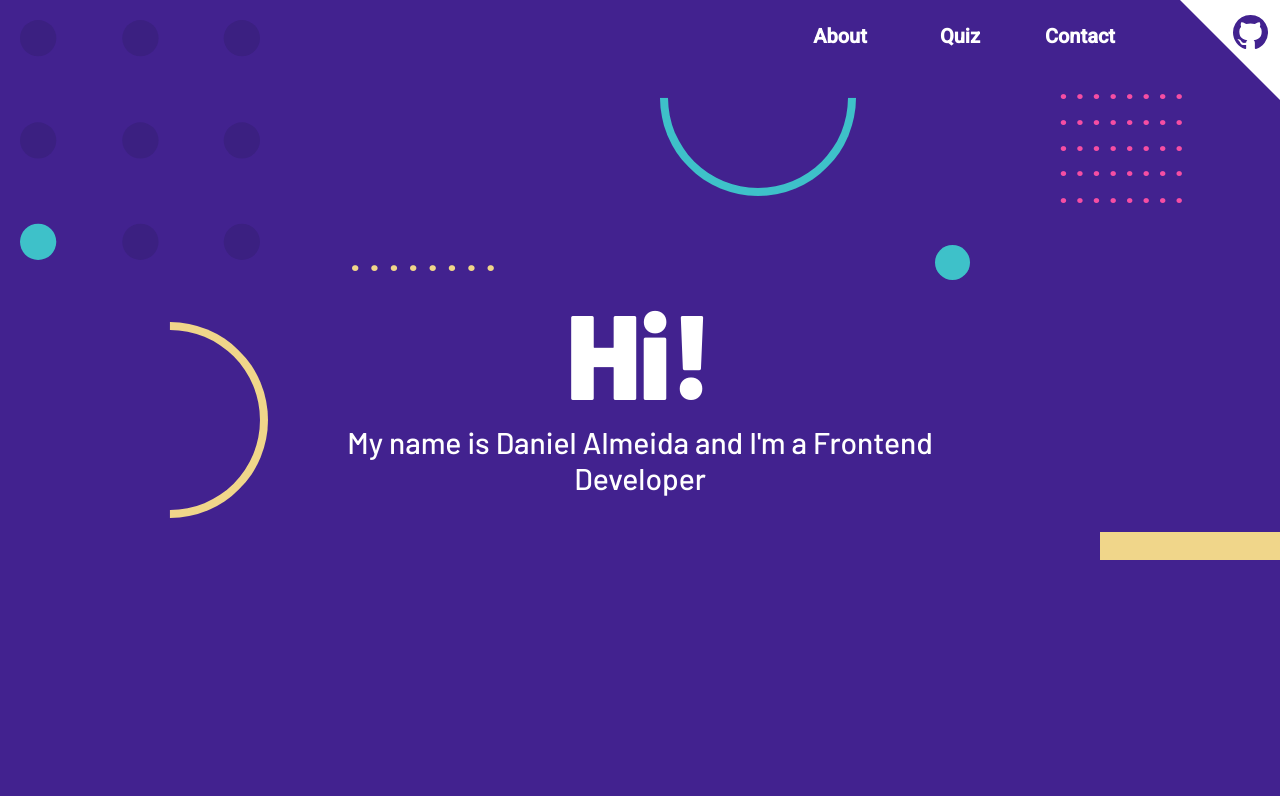
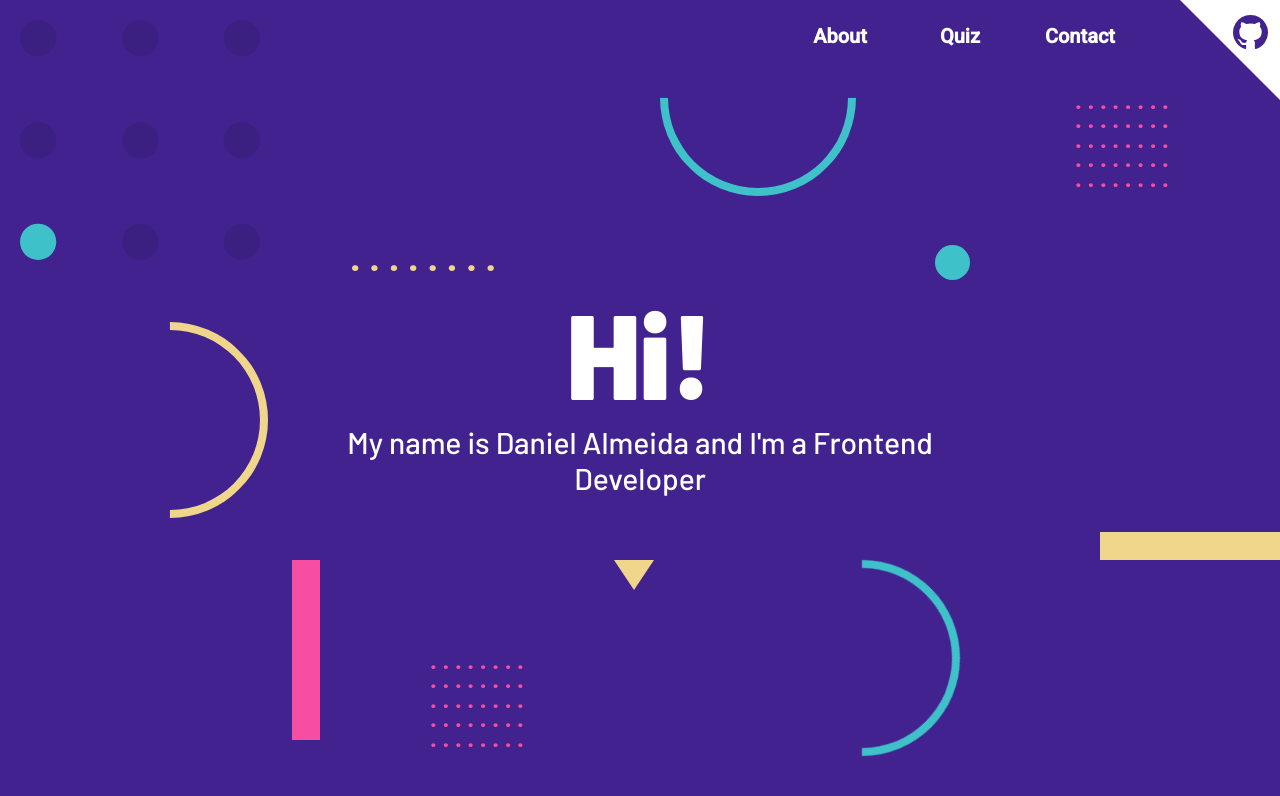
Before and after one commit to Danielimaalmeida/webcv, an Angular app: page / in a window 1280 px wide. Shown: the top 796 px of the page. Built offline with nearby package versions, Linux system fonts and the light colour scheme.

Commit message:
Added PanExtended animation

```diff
--- a/src/app/main/main/main.component.html
+++ b/src/app/main/main/main.component.html
@@ -1,11 +1,14 @@
+<!-- Top Container -->
+
 <div class="top-container" [ngStyle]="{'padding-top': paddingTop}">
   <div><img class="dots" src="./../../../assets/icons/dots.svg" alt="main dots"></div>
   <div><img class="dotted-line" src="./../../../assets/icons/dotted-line.svg" alt="dotted line"></div>
-  <div><div class="circle-container-top"><div class="circle"></div></div><div class="circle-sm"></div></div>
+  <div><div class="circle-container-top"><div class="circle"></div>
+  </div><div class="circle-sm"></div></div>
   <div><img class="pattern" src="./../../../assets/icons/pattern.svg" alt="pattern dots"></div>
 </div>
 
-
+<!-- Middle Container -->
 
 <div class="middle-container">
   <div>
@@ -20,49 +23,14 @@
   </div>
 </div>
 
-
-<div class="bottom-container"></div>
-
-<!--<div class="top-container">
-  <div class="child-column">
-    <!--<div class="rotated-bar"></div>
-    <div class="pattern-container">
-      <div></div>
-      <div></div>
-      <div></div>
-    </div>
-    <div class="pattern-container">
-      <div></div>
-      <div></div>
-      <div></div>
-    </div>
-    <div class="pattern-container">
-      <div></div>
-      <div></div>
-      <div></div>
-    </div>
+<!-- Bottom Container -->
+<div class="bottom-container">
+  <div class="scroll"><div class="arrow-down"></div></div>
+  <div>
+    <div class="vertical-bar"></div>
+    <div class="circle-sm"></div>
   </div>
-  <div class="child dots"><div>. . . . . .</div></div>
-  <div class="child">
-    <!--<div class="circle green-c animate-c">
-    </div>
-  </div>
-  <div class="child"></div>
+  <div><img class="pattern" src="./../../../assets/icons/pattern.svg" alt="pattern dots"></div>
+  <div><div class="circle-container-bottom"><div class="circle"></div>
+  <div></div>
 </div>
-
-<div class="middle-container">
-  <div class="middle-child">
-    <div class="circle-container">
-      <div class="circle-hidder"></div>
-      <div class="circle-medium">
-    </div>
-    </div>
-  </div>
-  <div class="middle-child">
-    <p>Hi!</p>
-    <div class="subtitle">My name is Daniel Almeida and I'm a Frontend Developer</div>
-  </div>
-  <div class="middle-child">
-    <div class="small-circle"></div>
-  </div>
-</div>-->
--- a/src/app/main/main/main.component.scss
+++ b/src/app/main/main/main.component.scss
@@ -4,6 +4,9 @@
   display: flex;
   height: 35%;
   width: 100%;
+  @include for-phone-only {
+    height: 25%;
+  }
 }
 
 /*** Top Container ***/
@@ -65,6 +68,7 @@
 
 .pattern {
   margin: auto;
+  max-width: 100px;
 }
 
 /*** Middle Container ***/
@@ -117,251 +121,64 @@
   }
 }
 
+/*** Bottom container ***/
+
 .bottom-container {
   @extend .main-container;
-}
 
-/*
-
-.top-container {
-  display: flex;
-  height: 35%;
-  width: 100%;
-}
-
-.top-container>div:nth-child(1) {
-  @include for-desktop {
-    max-width: 300px;
-  }
-
-  @include for-big-desktop {
-    max-width: 400px;
+  > div {
+    width: 25%;
+    display: flex;
+    @include for-phone-only {
+      width: 50%;
+    }
   }
 }
 
-.child-column {
-  width: 100%;
-  display: flex;
-  flex-direction: column;
-}
+.bottom-container>div:nth-child(2){
+  .vertical-bar {
+    margin: 0 0 auto auto;
+    @include for-phone-only {
+      margin: 0 auto 0 20px;
+    }
+  }
 
-.child-column>div:nth-child(4) {
-  >div:nth-child(1) {
-    background-color: $oceanGreen;
+  .circle-sm {
+    display: none;
+    @include for-phone-only {
+     display: unset;
+     margin: auto 40px auto;
+     animation: Panextended 6000ms linear infinite alternate-reverse;
+    }
   }
 }
 
-.pattern-container {
-  display: flex;
-  flex-grow: 1;
-
-  >div {
-    @extend .small-circle;
-  }
-
+.bottom-container>div:nth-child(3){
   @include for-phone-only {
     display: none;
   }
 }
 
-.small-circle {
-    margin: auto;
-    border-radius: 50%;
-    background-color: $darkblue;
-
-    @include for-tablet {
-      width: 25px;
-      height: 25px;
-    }
-
-    @include for-desktop {
-      width: 30px;
-      height: 30px;
-    }
-
-    @include for-big-desktop {
-      width: 40px;
-      height: 40px;
-    }
-}
-
-.child {
-  width: 100%;
-  color: $yellow;
-  font-size: 50px;
-  font-weight: 900;
-}
-
-.dots {
-  display: flex;
-
-  >div {
-    line-height: normal;
-    margin-top: auto;
-  }
-}
-
-.rotated-bar {
-  width: 220px;
-  height: 28px;
-  background-color: $pink;
-  position: absolute;
-  top: -5%;
-  transition: transform 1s linear;
-  transform-origin: top right;
-  transform-style: preserve-3D;
-  animation: rotatedRectangle 6s infinite forwards;
-}
-
-.middle-container {
-  height: 35%;
-  display: flex;
-}
-
-.middle-container>div:nth-child(1) {
-  width: 25%;
-
+.bottom-container>div:nth-child(5){
   @include for-phone-only {
     display: none;
   }
 }
 
-.middle-container>div:nth-child(2) {
-  width: 50%;
-
+.scroll {
+  position: absolute;
+  margin-left: 48%;
   @include for-phone-only {
-    width: 100%;
-    padding: 24px;
+    margin-left: 45%;
   }
 }
 
-.middle-container>div:nth-child(3) {
-  width: 25%;
+.circle-container-bottom {
+  width: fit-content;
+  margin: 0 0 auto auto;
+  color: $oceanGreen;
 
   @include for-phone-only {
-    display: none;
+    margin: auto;
   }
 }
-
-.middle-child {
-  line-height: normal;
-  height: 100%;
-  display: flex;
-  flex-direction: column;
-  text-align: center;
-  color: white;
-  font-weight: 900;
-  font-size: 120px;
-  transition: font-size 500ms linear;
-
-  @media (max-width: 768px) {
-    font-size: 80px;
-  }
-}
-
-.middle-container>div:nth-child(3) {
-  >div {
-    background-color: $oceanGreen !important;
-    margin: 0;
-  }
-}
-
-.subtitle {
-  display: block;
-  font-size: 36px;
-  font-weight: 600;
-  transition: font-size 500ms linear;
-
-  @media (max-width: 520px) {
-    font-size: 16px;
-  }
-
-  @media (max-width: 768px) {
-    font-size: 22px;
-  }
-}
-
-@keyframes rotatedRectangle {
-  0% {
-    transform: rotate(0deg)
-  }
-
-  50% {
-    transform: rotate(-125deg)
-  }
-
-  100% {
-    transform: rotate(0deg)
-  }
-}
-
-.circle {
-  width: 200px;
-  height: 200px;
-  border: 10px solid transparent;
-  border-radius: 50%;
-  transition: 500ms linear;
-  transition: transform 1s linear;
-  transform-style: preserve-3D;
-
-  @media (max-width: 768px) {
-    width: 150px;
-    height: 150px;
-    margin: -85px auto;
-  }
-}
-
-.animate-c {
-  animation: rotatedCircle 2s infinite linear;
-}
-
-.green-c {
-  border-bottom-color: $oceanGreen;
-  border-right-color: $oceanGreen;
-  margin: -120px 120px;
-}
-
-.yellow-c {
-  border-bottom-color: $yellow;
-  border-right-color: $yellow;
-  margin: 0 0 0 auto;
-  transform: rotate(-45deg)
-}
-
-@keyframes rotatedCircle {
-  0% {
-    transform: rotate(45deg)
-  }
-
-  100% {
-    transform: rotate(405deg)
-  }
-}
-
-.circle-medium {
-  height: 150px;
-  width: 150px;
-  border: 10px solid $yellow;
-  border-radius: 50%;
-  margin-left: -85px;
-}
-
-.circle-container {
-  display: flex;
-  width: fit-content;
-  margin: auto;
-  transform-origin: center;
-  &:hover {
-    animation: rotatedCircle 2s infinite linear;
-  }
-}
-
-.circle-hidder {
-  height: 150px;
-  width: 75px;
-  background-color: $bodyColor;
-  border: 10px solid $bodyColor;
-  z-index: 2;
-}
-
-*/
--- a/src/styles.scss
+++ b/src/styles.scss
@@ -167,6 +167,36 @@ body {
   }
 }
 
+.vertical-bar {
+  height: 180px;
+  width: 28px;
+  background-color: $pink;
+  transition: width, height 500ms linear;
+
+  @include for-tablet-pro {
+    height: 150px;
+    width: 24px;
+  }
+
+  @include for-tablet {
+    height: 100%;
+    width: 20%;
+  }
+}
+
+.arrow-down {
+  width: 0;
+  height: 0;
+  border-left: 20px solid transparent;
+  border-right: 20px solid transparent;
+  border-top: 30px solid $yellow;
+
+  &:hover {
+    border-top: 30px solid $oceanGreen;
+    cursor: pointer;
+  }
+}
+
 /*** Animation ***/
 @keyframes ColorChange {
   0% {color: $yellow;}
@@ -185,3 +215,9 @@ body {
   50% {transform: translate(-200px,0)}
   100% {transform: translate(0,0)}
 }
+
+@keyframes Panextended{
+  0% {transform: translate(0,0)}
+  50% {transform: translate(150px,0)}
+  100% {transform: translate(0,0)}
+}
```
